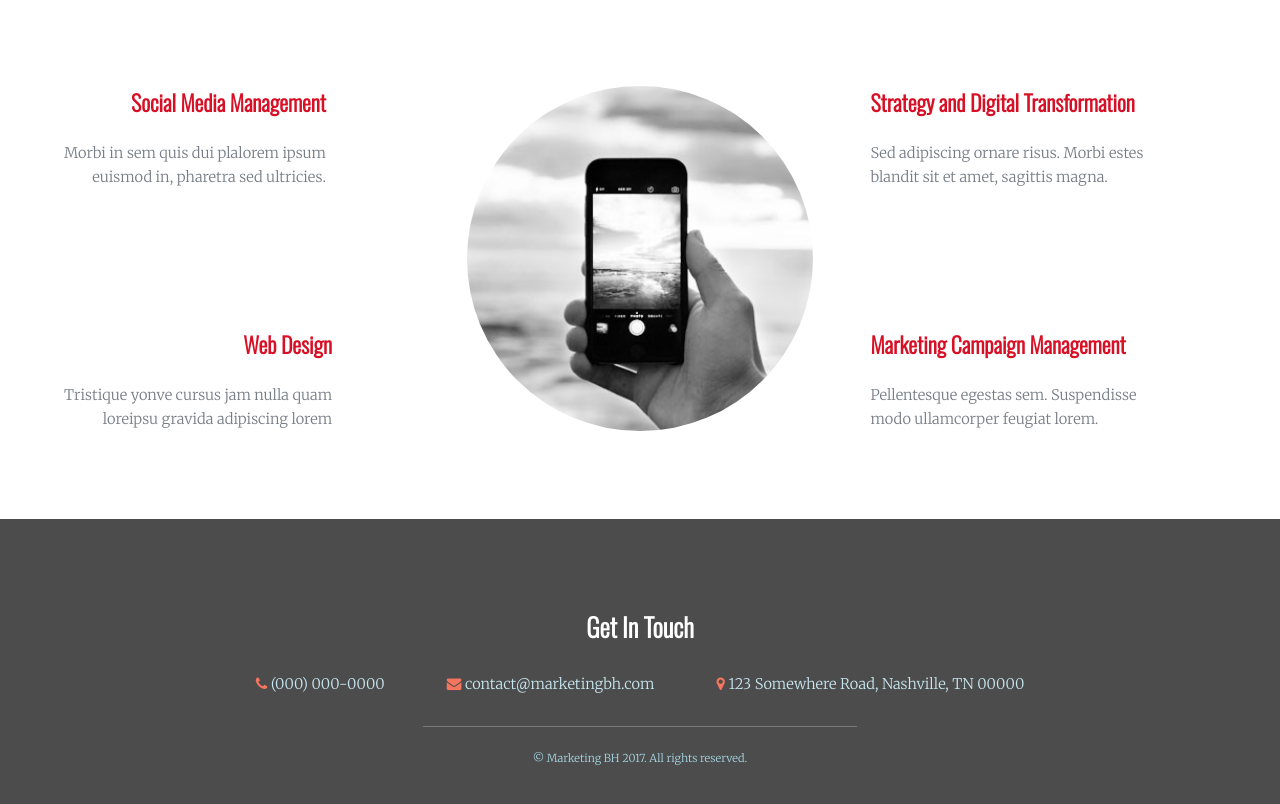
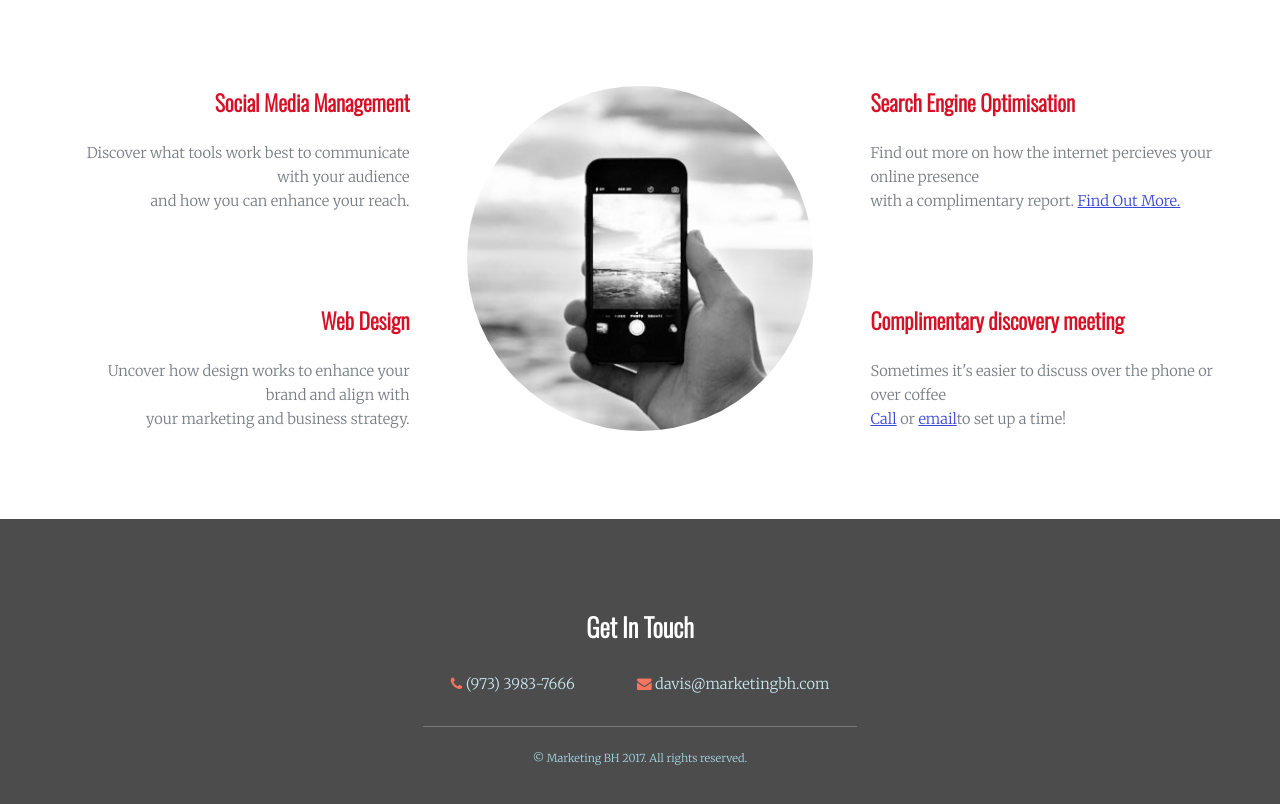
Before and after one commit to marketingbh/old, a plain HTML site: page index.html in a window 1280 px wide. Shown: the part 652-1456 px from the top of the page. Drawn offline with nearby package versions, Linux system fonts and the light colour scheme.

Commit message:
Update index.html

```diff
--- a/index.html
+++ b/index.html
@@ -7,7 +7,7 @@
 <html>
 	<head>
 		<meta name="google-site-verification" content="oFSZzmyBzPnifTdL2jcjpTwtLAwTr5tgCWFLM6OT6O4" />
-		<title>Marketing Bahrain - Marketing done the right way</title>
+		<title>Marketing Bahrain | Digital Marketing | Social Media | SEO management</title>
 		<meta charset="utf-8" />
 		<meta name="viewport" content="width=device-width, initial-scale=1" />
 		<link rel="stylesheet" href="assets/css/main.css" />
@@ -22,7 +22,7 @@
 				<!-- <a href="index.html" class="logo">MarketingBH</a> -->
 				<img src="images/mbh_logo.png">
 				<nav class="right">
-					<a href="mailto:sales@marketingbh.com?Subject=Enquiry" target="_top">Get in touch with us</a>
+					<a href="mailto:davis@marketingbh.com?Subject=Discovery%20Meeting" target="_top">Book a discovery meeting</a>
 				</nav>
 			</header>
 
@@ -42,7 +42,7 @@
 			<section id="banner">
 				<div class="content">
 					<h1>Marketing Bahrain</h1>
-					<p>Giving your business the best shot at sharing your brand<br />and adding value to your customers lives.</p>
+					<p>Using the digital world to share your story<br />and add value to your customers.</p>
 					<ul class="actions">
 						<li><a href="#one" class="button scrolly">Find Out More</a></li>
 					</ul>
@@ -55,11 +55,11 @@
 					<div class="flex-item left">
 						<div>
 							<h3>Social Media Management</h3>
-							<p>Morbi in sem quis dui plalorem ipsum<br /> euismod in, pharetra sed ultricies.</p>
+							<p>Discover what tools work best to communicate with your audience<br /> and how you can enhance your reach.</p>
 						</div>
 						<div>
 							<h3>Web Design</h3>
-							<p>Tristique yonve cursus jam nulla quam<br /> loreipsu gravida adipiscing lorem</p>
+							<p>Uncover how design works to enhance your brand and align with<br /> your marketing and business strategy. </p>
 						</div>
 					</div>
 					<div class="flex-item image fit round">
@@ -67,12 +67,12 @@
 					</div>
 					<div class="flex-item right">
 						<div>
-							<h3>Strategy and Digital Transformation</h3>
-							<p>Sed adipiscing ornare risus. Morbi estes<br /> blandit sit et amet, sagittis magna.</p>
+							<h3>Search Engine Optimisation</h3>
+							<p>Find out more on how the internet percieves your online presence<br /> with a complimentary report. <a href="mailto:davis@marketingbh.com?Subject=SEO%20Report">Find Out More.</a></p>
 						</div>
 						<div>
-							<h3>Marketing Campaign Management</h3>
-							<p>Pellentesque egestas sem. Suspendisse<br /> modo ullamcorper feugiat lorem.</p>
+							<h3>Complimentary discovery meeting</h3>
+							<p>Sometimes it's easier to discuss over the phone or over coffee<br /> <a href="tel:+97339837666">Call</a> or <a href="mailto:davis@marketingbh.com?Subject=Discovery%20Call">email</a>to set up a time!</p>
 						</div>
 					</div>
 				</div>
@@ -132,9 +132,8 @@
 				<div class="inner">
 					<h2>Get In Touch</h2>
 					<ul class="actions">
-						<li><span class="icon fa-phone"></span> <a href="#">(000) 000-0000</a></li>
-						<li><span class="icon fa-envelope"></span> <a href="#">contact@marketingbh.com</a></li>
-						<li><span class="icon fa-map-marker"></span> 123 Somewhere Road, Nashville, TN 00000</li>
+						<li><span class="icon fa-phone"></span> <a href="tel:+97339837666">(973) 3983-7666</a></li>
+						<li><span class="icon fa-envelope"></span> <a href="mailto:davis@marketingbh.com?Subject=Hi%20There!">davis@marketingbh.com</a></li>
 					</ul>
 				</div>
 				<div class="copyright">
```
